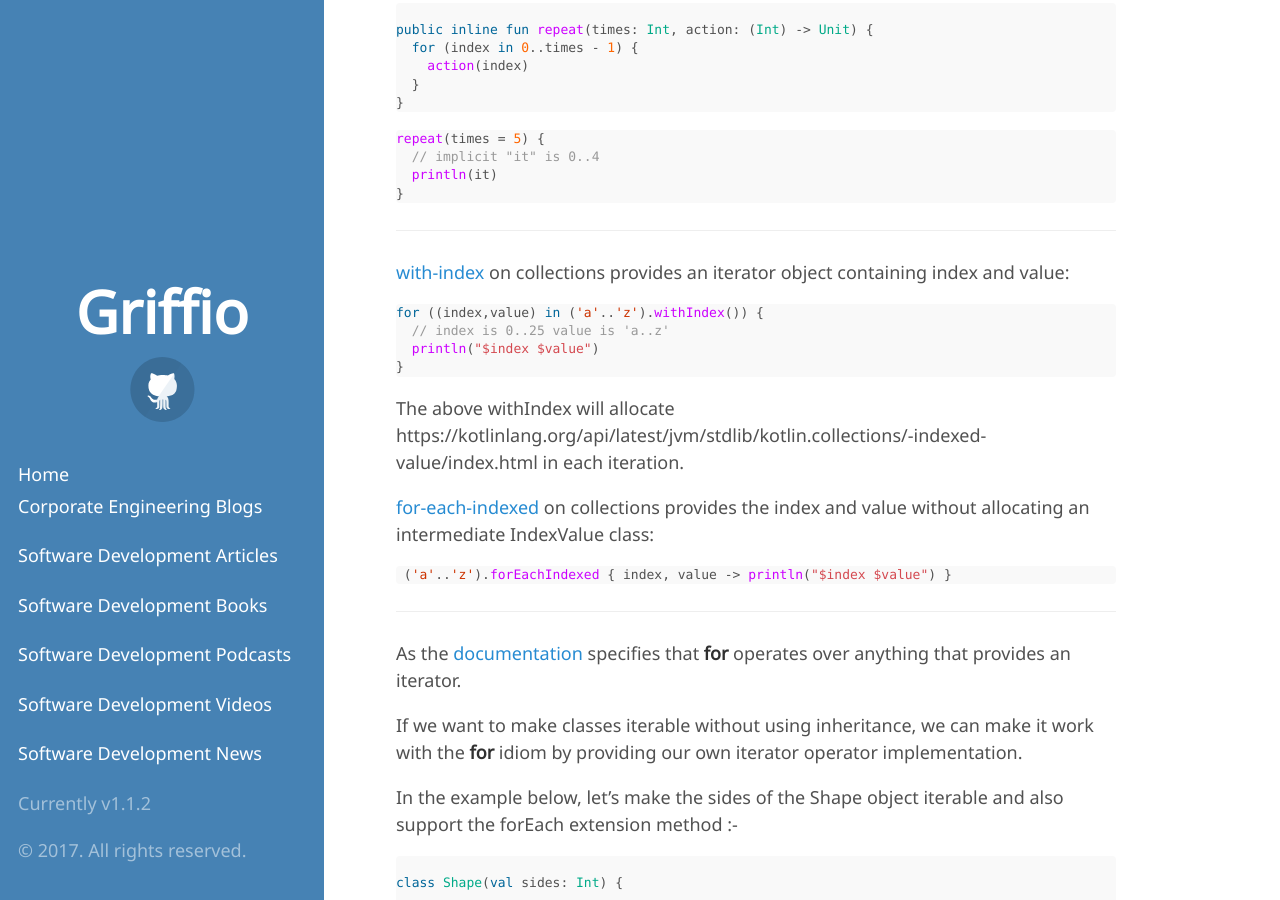
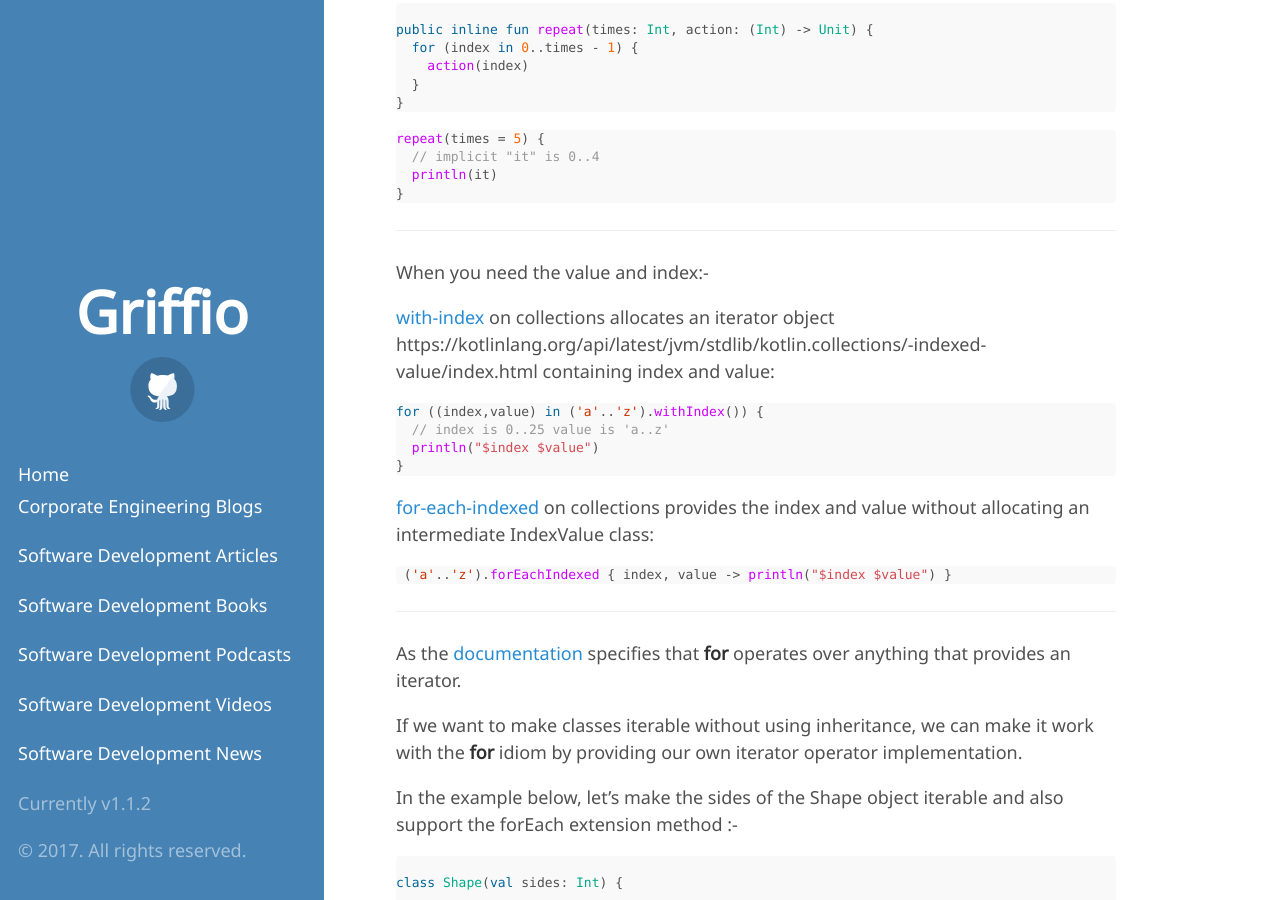
Before and after one commit to griffio/griffio.github.io, a Jekyll site: the page built from _posts/2016-07-25-More-Kotlin-Loops.md, in a window 1280 px wide and 900 px high, scrolled down 1257 px. Built offline with Jekyll 4.4.1, drawn with Linux system fonts in a browser that asks for light colours; some web fonts are replaced.

Commit message:
Update 2016-07-25-More-Kotlin-Loops.md

````diff
--- a/_posts/2016-07-25-More-Kotlin-Loops.md
+++ b/_posts/2016-07-25-More-Kotlin-Loops.md
@@ -82,8 +82,9 @@ repeat(times = 5) {
 }
 ```
 ---
+When you need the value and index:-
 
-[with-index](https://kotlinlang.org/api/latest/jvm/stdlib/kotlin.collections/with-index.html) on collections provides an iterator object containing index and value:
+[with-index](https://kotlinlang.org/api/latest/jvm/stdlib/kotlin.collections/with-index.html) on collections allocates an iterator object https://kotlinlang.org/api/latest/jvm/stdlib/kotlin.collections/-indexed-value/index.html containing index and value:
 
 ``` kotlin
 for ((index,value) in ('a'..'z').withIndex()) {
@@ -91,8 +92,6 @@ for ((index,value) in ('a'..'z').withIndex()) {
   println("$index $value")
 }
 ```
-The above withIndex will allocate https://kotlinlang.org/api/latest/jvm/stdlib/kotlin.collections/-indexed-value/index.html in each iteration.
-
 [for-each-indexed](https://kotlinlang.org/api/latest/jvm/stdlib/kotlin.collections/for-each-indexed.html) on collections provides the index and value without allocating an intermediate IndexValue class:
 ```kotlin
  ('a'..'z').forEachIndexed { index, value -> println("$index $value") }
````
